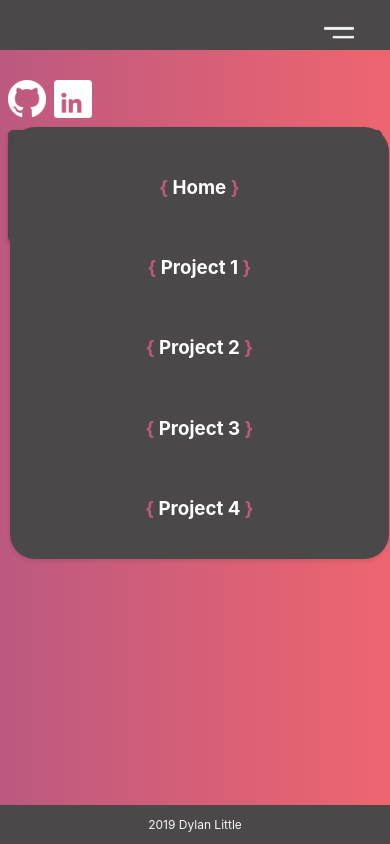
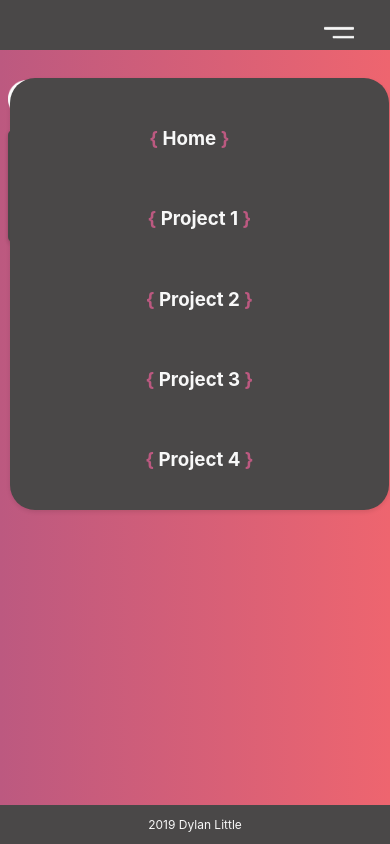
Before and after one commit to dlittle1/react-portfolio, a React (Create React App) app: page / in a window 390 px wide. Both pictures are taken after a click on the button 339 px from the left and 31 px from the top of the page. Built offline with nearby package versions, Linux system fonts and the light colour scheme.

Commit message:
fixed modal

```diff
--- a/src/components/Modal.js
+++ b/src/components/Modal.js
@@ -5,22 +5,51 @@ import Project from "./Project"
 import {BrowserRouter as Router, Link, useHistory} from 'react-router-dom'
 export default function Modal(props){
    const {whiteSmoke, darkGrey, purpRed} = styles
+   const {navColor, linkColor, projectLocation } = props
    const history = useHistory()
    function handleChange(str){
       props.handleModal()
       history.push(str)
    }
    return (
-      <div>
-         <Router>
-               <ul className="modal" style={{backgroundColor: darkGrey.color}}>
-                  <Link onClick={() => handleChange("/")} to="/"><h3><span style={purpRed}>{'{ '}</span>Home<span style={purpRed}>{' }'}</span></h3></Link>
-                  <Link onClick={() => handleChange("/projects/1")} to="/projects/1"><h3><span style={purpRed}>{'{ '}</span>Project 1<span style={purpRed}>{' }'}</span></h3></Link>
-                  <Link onClick={() => handleChange("/projects/2")} to="/projects/2"><h3><span style={purpRed}>{'{ '}</span>Project 2<span style={purpRed}>{' }'}</span></h3></Link>
-                  <Link onClick={() => handleChange("/projects/3")} to="/projects/3"><h3><span style={purpRed}>{'{ '}</span>Project 3<span style={purpRed}>{' }'}</span></h3></Link>
-                  <Link onClick={() => handleChange("/projects/4")} to="/projects/4"><h3><span style={purpRed}>{'{ '}</span>Project 4<span style={purpRed}>{' }'}</span></h3></Link>
-               </ul>
-         </Router>
-      </div>
+      <Router>
+            <ul className="modal" style={projectLocation ? {backgroundColor: navColor.color, marginTop: "30px"} : {backgroundColor: navColor.color, marginTop: "-2px"}}>
+               <Link to="/" onClick={() => handleChange("/")}>
+                  <h3 style={{marginLeft: "-20px"}}>
+                     <span style={purpRed}>{'{ '}</span>
+                        <span style={linkColor} className="nav-item">Home</span>
+                     <span style={purpRed}>{' }'}</span>
+                  </h3>
+               </Link>
+               <Link to="/projects/1" onClick={() => handleChange("/projects/1")}>
+                  <h3>
+                     <span style={purpRed}>{'{ '}</span>
+                        <span style={linkColor}>Project 1</span>
+                     <span style={purpRed}>{' }'}</span>
+                  </h3>
+               </Link>
+               <Link to="/projects/2" onClick={() => handleChange("/projects/2")}>
+                  <h3>
+                     <span style={purpRed}>{'{ '}</span>
+                        <span style={linkColor}>Project 2</span>
+                     <span style={purpRed}>{' }'}</span>
+                  </h3>
+               </Link>
+               <Link to="/projects/3" onClick={() => handleChange("/projects/3")}>
+                  <h3>
+                     <span style={purpRed}>{'{ '}</span>
+                        <span style={linkColor}>Project 3</span>
+                     <span style={purpRed}>{' }'}</span>
+                  </h3>
+               </Link>
+               <Link to="/projects/4" onClick={() => handleChange("/projects/4")}>
+                  <h3>
+                     <span style={purpRed}>{'{ '}</span>
+                        <span style={linkColor}>Project 4</span>
+                     <span style={purpRed}>{' }'}</span>
+                  </h3>
+               </Link>
+            </ul>
+      </Router>
    )
 }
--- a/src/components/Navbar.js
+++ b/src/components/Navbar.js
@@ -11,17 +11,20 @@ export default function Navbar(){
    const [modalOn, setModalOn] = useState(false)
    const location = useLocation()
    const {darkGrey, purpRed, whiteSmoke} = styles
+   const locationArr = location.pathname.split("/")
+   let projectLocation = locationArr.includes("projects") ? true : false
    let navColor = darkGrey
    let linkColor = whiteSmoke
    let iconChange = false
    function handleModal(){
       setModalOn(() => !modalOn)
    }
+
    changeNavColor();
    function changeNavColor(){
-      const locationArr = location.pathname.split("/")
+
       console.log(locationArr);
-      if (locationArr.includes("projects")){
+      if (projectLocation){
          navColor = whiteSmoke
          linkColor = darkGrey
          iconChange = true
@@ -30,7 +33,7 @@ export default function Navbar(){
    console.log(location);
    return (
       <>
-         {modalOn ? <Modal handleModal={handleModal}/> : ""}
+         {modalOn ? <Modal handleModal={handleModal} navColor={navColor} linkColor={linkColor} projectLocation={projectLocation}/> : ""}
             <div style={{backgroundColor: navColor.color}} className="navbar">
                <ul className="nav-top">
                   <Link to="/">
--- a/src/style_sheets/Navbar.css
+++ b/src/style_sheets/Navbar.css
@@ -52,7 +52,7 @@
       border-radius: 25px;
       text-align: center;
       box-shadow: 0px 2px 4px rgba(0,0,0, 0.1);
-      margin-top: 12%;
+      margin-top: -2px;
       padding-left: 10px;
       padding-right: 10px;
       padding-top: 30px;
```
